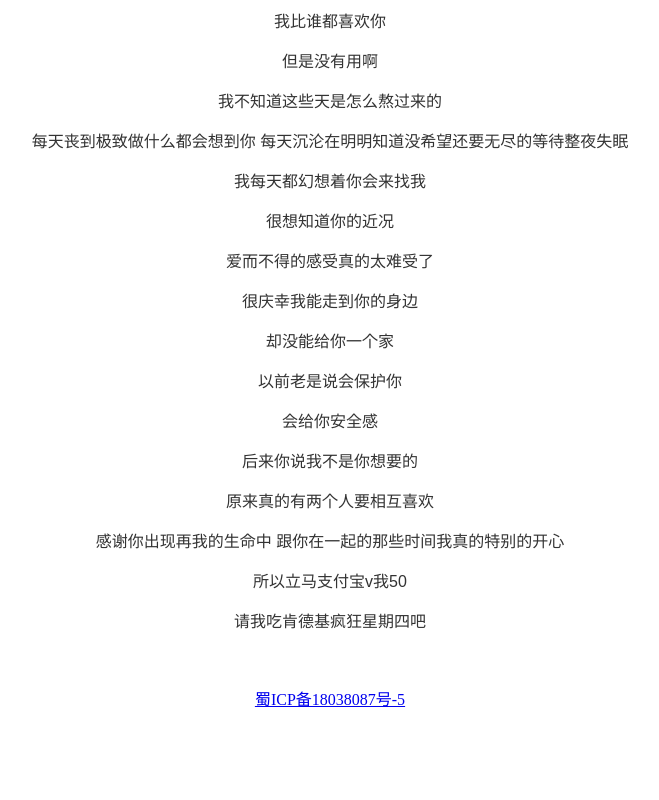
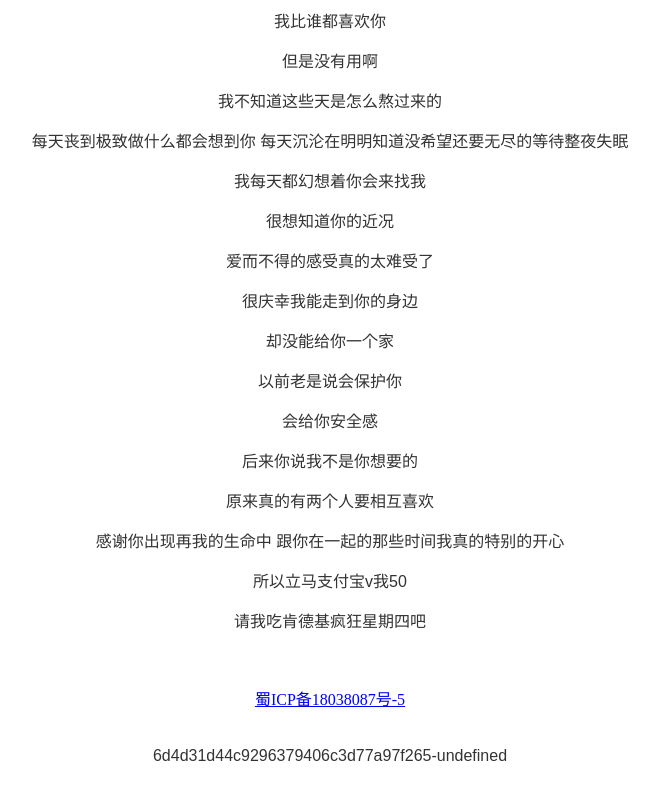
Before and after one commit to ituserxxx/prize_draw, a plain HTML site: page index.html in a window 1280 px wide. Shown: the part 2384-3184 px from the top of the page, without its empty margins (310-969 px from the left). Before the commit the page ends 3146 px from the top, so only its background shows below. Drawn offline with Linux system fonts and the light colour scheme.

Commit message:
debug index

```diff
--- a/index.html
+++ b/index.html
@@ -112,8 +112,8 @@
 </style>
 <script>
     document.addEventListener('DOMContentLoaded', function () {
-        kkk = document.getElementById('uuid');
-        kk.innerHTML=getUUID()
+        var kkk = document.getElementById('uuid');
+        kkk.innerHTML=getUUID();
         // 客户端唯一 uuid
         function getUUID() {
             var uuid = getCookie()
```
